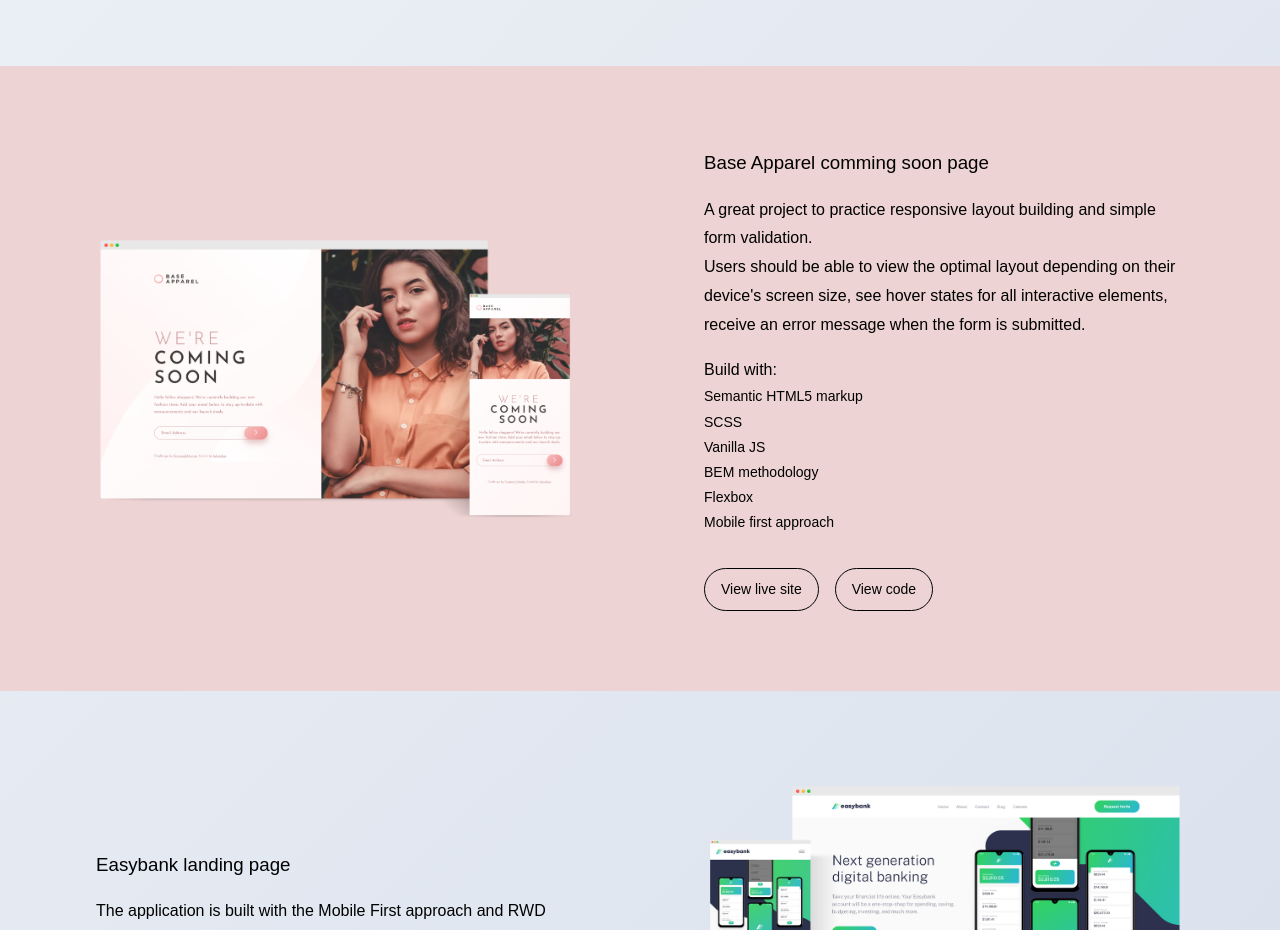
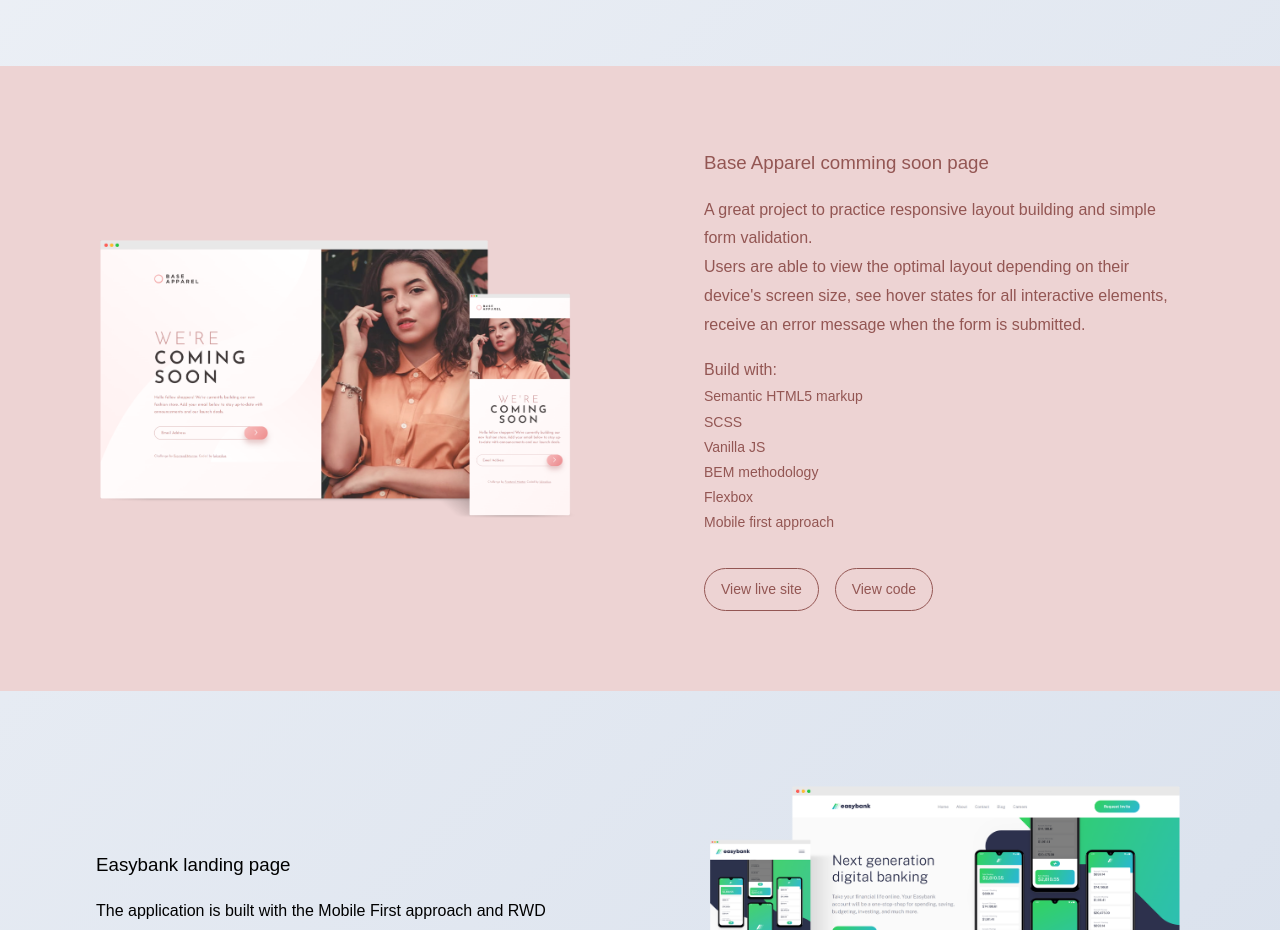
Before and after one commit to lukaszkus/lk-portfolio, a React (Create React App) app: page /work/fm-solutions in a window 1280 px wide. Shown: the part 1380-2310 px from the top of the page. Built offline with nearby package versions, Linux system fonts and the light colour scheme.

Commit message:
fm update colors

```diff
--- a/src/work/FrontendMentor.js
+++ b/src/work/FrontendMentor.js
@@ -206,18 +206,18 @@
 const Btn = styled.a.attrs((props) => ({
   href: props.href,
 }))`
-  border: 1px solid #000;
+  border: 1px solid ${(props) => props.mainColor};
   padding: 0.5rem 1rem;
   border-radius: 2rem;
   font-size: 0.875rem;
   font-weight: 300;
-  color: #000;
+  color: ${(props) => props.mainColor};
   text-decoration: none;
   cursor: pointer;
 
   &:hover {
-    color: ${(props) => props.bgColor};
-    background-color: #000;
+    color: ${(props) => props.hoverColor};
+    background-color: ${(props) => props.mainColor};
   }
 `;
 
@@ -234,8 +234,7 @@
           spy={true}
           smooth={true}
           offset={-100}
-          duration={500}
-        >
+          duration={500}>
           <Arrow />
         </Link>
       </Hero>
@@ -285,13 +284,13 @@
               alt="Base Apparel comming soon page"
             />
           </ImageItem>
-          <TextItem data-aos="fade-up">
+          <TextItem color="#935653" data-aos="fade-up">
             <h3>Base Apparel comming soon page</h3>
             <p>
               A great project to practice responsive layout building and simple
               form validation.
               <br />
-              Users should be able to view the optimal layout depending on their
+              Users are able to view the optimal layout depending on their
               device's screen size, see hover states for all interactive
               elements, receive an error message when the form is submitted.
             </p>
@@ -307,14 +306,14 @@
             <BtnContainer>
               <Btn
                 href="https://lukaszkus.github.io/base-apparel-coming-soon/"
-                bgColor="#edd3d3"
-              >
+                mainColor="#935653"
+                hoverColor="#fff2f2">
                 View live site
               </Btn>
               <Btn
                 href="https://github.com/lukaszkus/base-apparel-coming-soon"
-                bgColor="#edd3d3"
-              >
+                mainColor="#935653"
+                hoverColor="#fff2f2">
                 View code
               </Btn>
             </BtnContainer>
```
